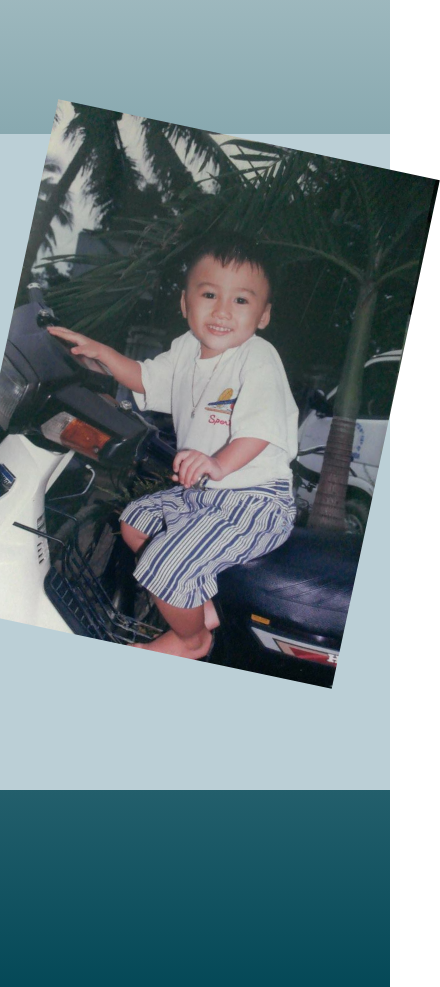
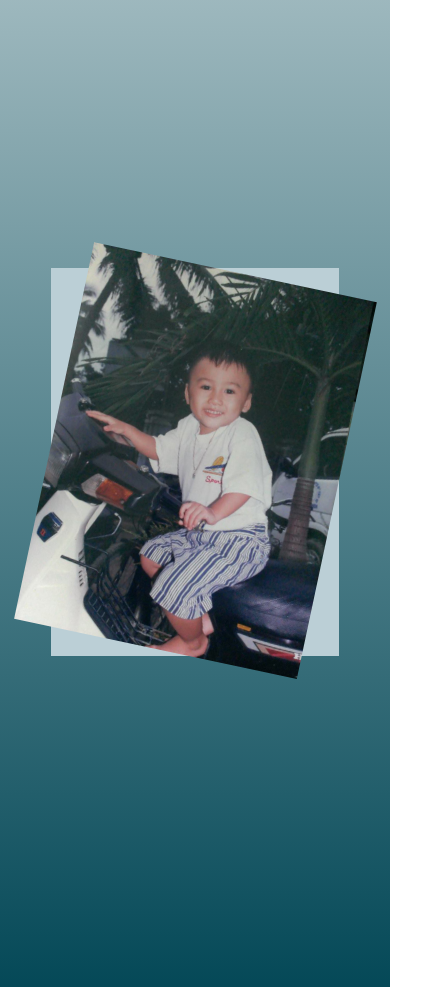
Before and after one commit to nguyenthanhtuan1995/nguyenthanhtuan1995.github.io, a plain HTML site: page index.html in a window 390 px wide. Shown: the part 680-1667 px from the top of the page, 440 px wide, since content can reach past the window. Drawn offline with Linux system fonts and the light colour scheme.

Commit message:
add extension for image

```diff
--- a/style.css
+++ b/style.css
@@ -333,6 +333,11 @@ body {
     margin: auto;
   }
 
+  .shadow-image {
+    width: 74%;
+    height: max-content;
+  }
+
   .about-page .row-info {
     flex-direction: column;
   }
```
